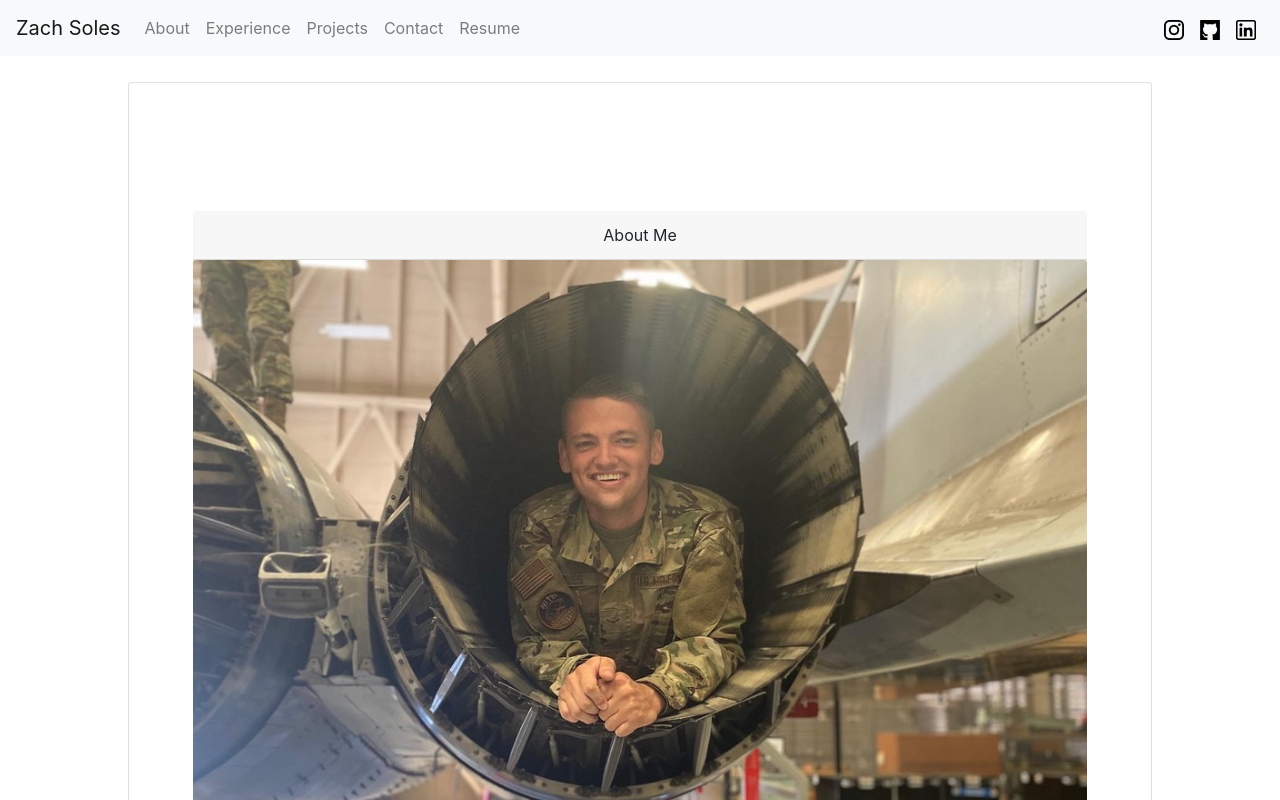
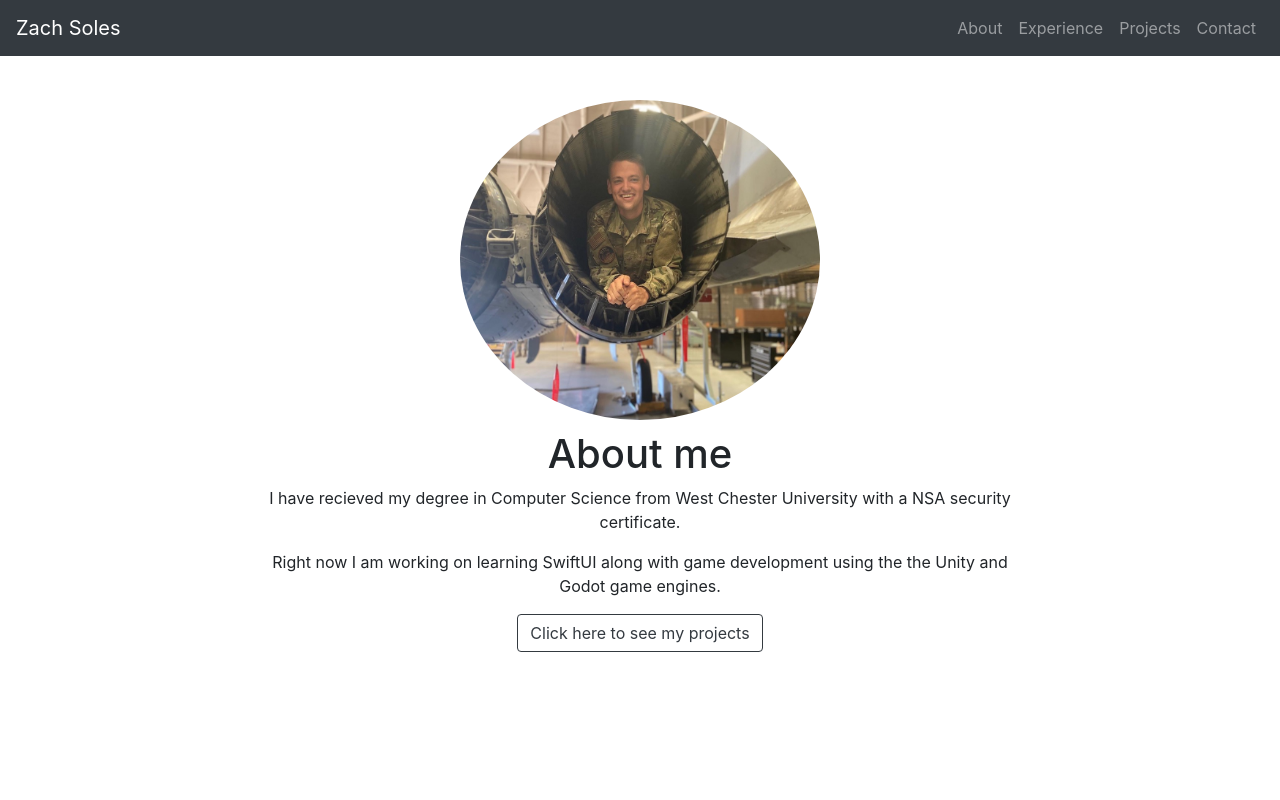
Before and after one commit to ZachSoles/my-app, a React (Create React App) app: page /#/about in a window 1280 px wide. Shown: the top 800 px of the page. Built offline with nearby package versions, Linux system fonts and the light colour scheme.

Commit message:
update to about

```diff
--- a/src/App.js
+++ b/src/App.js
@@ -13,7 +13,6 @@ function App() {
     <HashRouter basename='/'>
       <div className="App">
         <NavBar/>
-        {/* <Homepage/> */}
         <Switch>
           <Route path="/" exact component={Homepage}/>
           <Route path="/about" component={About}/>
--- a/src/Components/About.js
+++ b/src/Components/About.js
@@ -1,38 +1,23 @@
 import React from 'react';
 import 'bootstrap/dist/css/bootstrap.min.css';
 import Button from 'react-bootstrap/Button';
-import { Jumbotron, Container, Card } from 'react-bootstrap';
+import { Container, Col, Image } from 'react-bootstrap';
 import '../ComponentsCSS/Projects.css';
 import me from '../Resources/me.jpeg';
 
 function About() {
   return (
-    <div>
-      <Card className="fuck">
-        <Card.Header>About Me</Card.Header>
-        <Card.Img variant="top" src={me}  />
-        <Card.Body>
-          <Card.Title>Currently I am active duty in the US Air Force as an Aerospace Propolsion Technician</Card.Title>
-          <Card.Text>
-            I have recieved my degree in Computer Science from West Chester University with a NSA security certificate.
-            Right now I am working on learning SwiftUI along with game development using the the Unity and Godot game engines.
-          </Card.Text>
-          <Button href="/#/projects" variant="outline-dark">Click here to see my projects</Button>
-        </Card.Body>
-      </Card>
-        {/* <h1>About Page</h1> */}
-      {/* <section className="style">
+    <div className="row">
 
+      <Image className="photo" src={me} roundedCircle />
+
+      <div className="vcontainer">
         <h1>About me</h1>
-        <p>Currently I am active duty in the US Air Force as an Aerospace Propolsion Technician</p>
-        <p>I have recieved my degree in Computer Science from West Chester University
-            <br/>with a NSA security certificate.</p>
-        <p>Right now I am working on learning SwiftUI along with game development
-          <br/>using the the Unity and Godot game engines.</p>
+        <p>I have recieved my degree in Computer Science from West Chester University with a NSA security certificate.</p>
+        <p>Right now I am working on learning SwiftUI along with game development using the the Unity and Godot game engines.</p>
         <Button href="/#/projects" variant="outline-dark">Click here to see my projects</Button>
-      </section>
-      <img src={me} className ="me" alt="me"/> */}
-        {/* <div>Icons made by <a href="https://www.flaticon.com/authors/freepik" title="Freepik">Freepik</a> from <a href="https://www.flaticon.com/" title="Flaticon">www.flaticon.com</a></div> */}
+      </div>
+
     </div>
 
   );
--- a/src/Components/NavBar.js
+++ b/src/Components/NavBar.js
@@ -7,21 +7,23 @@ import 'bootstrap/dist/css/bootstrap.min.css';
 import resume from '../Resources/soles_resume.pdf';
 
 
+
 function NavBar() {
   return (
-    <Navbar collapseOnSelect expand="lg" bg="light" variant="light" >
+    // <Navbar collapseOnSelect expand="lg" bg="light" variant="light" >
+    <Navbar scrollable expand="md" fixed="top" bg="dark" variant="dark">
       <Navbar.Brand href="/">Zach Soles</Navbar.Brand>
       <Navbar.Toggle aria-controls="responsive-navbar-nav" />
       <Navbar.Collapse id="responsive-navbar-nav">
         <Nav className="mr-auto">
-          <Nav.Link href="/#/about">About</Nav.Link>
+          {/* <Nav.Link href="/#/about">About</Nav.Link>
           <Nav.Link href="/#/experience">Experience</Nav.Link>
           <Nav.Link href="/#/projects">Projects</Nav.Link>
-          <Nav.Link href="/#/contact">Contact</Nav.Link>
-          <Nav.Link target="_blank" href={resume}> Resume</Nav.Link>
+          <Nav.Link href="/#/contact">Contact</Nav.Link> */}
+          {/* <Nav.Link target="_blank" href={resume}> Resume</Nav.Link>  */}
         </Nav>
         <Nav>
-          <Nav.Link target="_blank" href="https://www.instagram.com/zach__soles/">
+          {/* <Nav.Link target="_blank" href="https://www.instagram.com/zach__soles/">
             <img src={Instagram} width = "20" height = "20" alt="Instagram"/>
           </Nav.Link>
           <Nav.Link target="_blank" href="https://github.com/ZachSoles">
@@ -29,7 +31,11 @@ function NavBar() {
           </Nav.Link>
           <Nav.Link target="_blank" href="https://www.linkedin.com/in/zachery-soles-9b00a212a/">
             <img src={LinkedIn} width = "20" height = "20" alt="LinkedIn"/>
-          </Nav.Link>
+          </Nav.Link> */}
+          <Nav.Link href="/#/about">About</Nav.Link>
+          <Nav.Link href="/#/experience">Experience</Nav.Link>
+          <Nav.Link href="/#/projects">Projects</Nav.Link>
+          <Nav.Link href="/#/contact">Contact</Nav.Link>
         </Nav>
       </Navbar.Collapse>
     </Navbar>
--- a/src/Components/Projects.js
+++ b/src/Components/Projects.js
@@ -8,32 +8,6 @@ import nyx3 from '../Resources/nyx3.png';
 import nyx4 from '../Resources/nyx4.png';
 
 function Projects() {
-
-  const nyxPics = ["nyx1", "nyx2", "nyx3", "nyx4"];
-  const nyxSlides = nyxPics.map((item, index) => {
-    return (
-      <Carousel.Item>
-        <img
-          className="d-block w-100"
-          src={require(`../Resources/${item}.png`)}
-          alt="App"
-        />
-      </Carousel.Item>
-    );
-  });
-
-  // const todoPics = ["todo1", "todo2"];
-  // const todoSlides = todoPics.map((item, index) => {
-  //   return (
-  //     <Carousel.Item>
-  //       <img
-  //         className="d-block w-100"
-  //         src={require(`../Resources/${item}.png`)}
-  //         alt=""
-  //       />
-  //     </Carousel.Item>
-  //   );
-  // });
 
   return (
     <div className = "card">
--- a/src/ComponentsCSS/About.css
+++ b/src/ComponentsCSS/About.css
@@ -1,10 +1,44 @@
-.style {
+/* .style {
     float: left;
     margin: 0 1.5%;
     width: 50%;
     padding-top: 10%;
+} */
+
+.photo {
+    height: 340px;
+    width: 380px;
+    padding: 10px;
 }
 
+.st1 {
+    text-align: center;
+    /* padding-top: 300px; */
+}
+
+.vcontainer {
+    min-height: 10em;
+    display: table-cell;
+    vertical-align: middle;
+}
+
+.row {
+    padding-top: 7%;
+    /* width: 100%; */
+    display: flex;
+    flex-direction: row;
+    justify-content: center;
+    margin: auto;
+    width: 60%;
+    /* border: 5px solid #FFFF00; */
+    /* padding: 10px; */
+
+}
+
+.block {
+    width: 100px;
+}
+/*
 .fuck {
     margin-top: 2%;
     margin-bottom: 2%;
@@ -28,4 +62,4 @@
 
 .link{
     text-align: center;
-}
+} */
--- /dev/null
+++ b/src/ComponentsCSS/Navbar.css
@@ -0,0 +1,3 @@
+.bar {
+    padding-bottom: 10px;
+}
```
